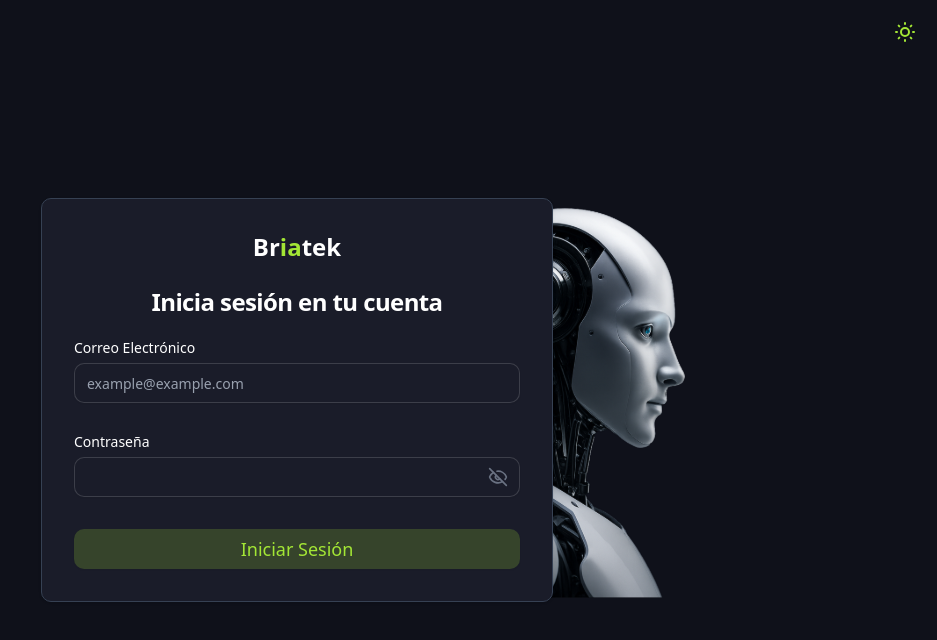
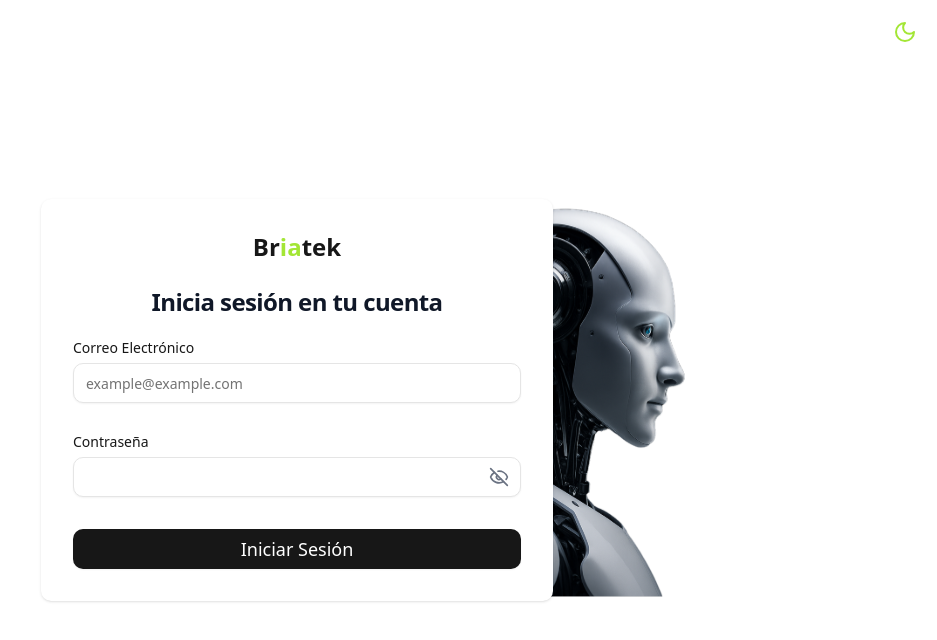
Before and after one commit to leo26275/briatek_auth_front, a React (Vite) app: page / in a window 1280 px wide. Shown: the top 640 px of the page, without its empty margins (343-1280 px from the left). Built offline with nearby package versions, Linux system fonts and the light colour scheme.

Commit message:
tag: adding theme context

```diff
--- /dev/null
+++ b/src/components/common/BRTKLogo.tsx
@@ -0,0 +1,16 @@
+const BRTKLogo = () => {
+    const onGoToLandingPage = () => {
+        console.log('link');
+    };
+
+    return (
+        <div
+            className="text-center text-2xl font-bold text-primary dark:text-white transition-colors duration-300 cursor-pointer"
+            onClick={onGoToLandingPage}
+        >
+            Br<span className="text-custom-green">ia</span>tek
+        </div>
+    );
+};
+
+export default BRTKLogo;
--- /dev/null
+++ b/src/context/ThemeContext.tsx
@@ -0,0 +1,55 @@
+import { createContext, useEffect, useState, type ReactNode } from 'react';
+
+type Theme = 'light' | 'dark';
+
+interface ThemeContextType {
+    theme: Theme;
+    toggleTheme: () => void;
+}
+
+// eslint-disable-next-line react-refresh/only-export-components
+export const ThemeContext = createContext<ThemeContextType>({
+    theme: 'dark',
+    toggleTheme: () => {},
+});
+
+const getPreferredTheme = (): Theme => {
+    try {
+        if (typeof localStorage !== 'undefined') {
+            const storedTheme = localStorage.getItem('theme') as Theme | null;
+
+            if (storedTheme === 'light' || storedTheme === 'dark') return storedTheme;
+        }
+
+        if (typeof window !== 'undefined' && window.matchMedia) {
+            const prefersDark = window.matchMedia('(prefers-color-scheme: dark)').matches;
+
+            return prefersDark ? 'dark' : 'light';
+        }
+    } catch (e) {
+        console.warn('Error reading theme preference:', e);
+    }
+
+    return 'dark';
+};
+
+export const ThemeProvider = ({ children }: { children: ReactNode }) => {
+    const [theme, setTheme] = useState<Theme>(() => getPreferredTheme());
+
+    useEffect(() => {
+        const root = window.document.documentElement;
+
+        if (theme === 'dark') root.classList.add('dark');
+        else root.classList.remove('dark');
+
+        localStorage.setItem('theme', theme);
+    }, [theme]);
+
+    const toggleTheme = () => setTheme((prev) => (prev === 'dark' ? 'light' : 'dark'));
+
+    return (
+        <ThemeContext.Provider value={{ theme, toggleTheme }}>
+            {children}
+        </ThemeContext.Provider>
+    );
+};
--- /dev/null
+++ b/src/hooks/useTheme.hook.ts
@@ -0,0 +1,14 @@
+import { useContext } from 'react';
+
+import { ThemeContext } from '@/context/ThemeContext';
+
+const useTheme = () => {
+    const { theme, toggleTheme } = useContext(ThemeContext);
+
+    return {
+        theme,
+        toggleTheme,
+    };
+};
+
+export default useTheme;
--- a/src/main.tsx
+++ b/src/main.tsx
@@ -4,12 +4,15 @@
 import App from './App.tsx';
 import { BrowserRouter } from 'react-router';
 import ToastProvider from './providers/ToastProvider.tsx';
+import { ThemeProvider } from './context/ThemeContext.tsx';
 
 createRoot(document.getElementById('root')!).render(
     <StrictMode>
         <BrowserRouter>
             <ToastProvider />
-            <App />
+            <ThemeProvider>
+                <App />
+            </ThemeProvider>
         </BrowserRouter>
     </StrictMode>,
 );
--- a/src/pages/LoginPage.tsx
+++ b/src/pages/LoginPage.tsx
@@ -1,13 +1,15 @@
 import { z } from 'zod';
-import { SunMedium } from 'lucide-react';
+import { Moon, SunMedium } from 'lucide-react';
 import toast from 'react-hot-toast';
 import { useNavigate } from 'react-router';
 // components
 import AuthForm from '@/features/auth/components/AuthForm';
+import BRTKLogo from '@/components/common/BRTKLogo';
 // schemas
 import type { authFormSchema } from '@/data/schemas';
 // hook
 import useAxios from '@/hooks/useAxios.hook';
+import useTheme from '@/hooks/useTheme.hook';
 // models
 import type { AuthResponseModel } from '@/features/auth/model/AuthResponse.model';
 // utils
@@ -16,6 +18,7 @@
 const LoginPage = () => {
     const navigate = useNavigate();
     const [state, fetchLogin] = useAxios<object>();
+    const { theme, toggleTheme } = useTheme();
 
     const onSubmit = async (values: z.infer<typeof authFormSchema>) => {
         const response = await fetchLogin({
@@ -48,21 +51,13 @@
         navigate('/');
     };
 
-    const updateTheme = () => {
-        console.log('theme');
-    };
-
-    const onGoToLandingPage = () => {
-        console.log('link');
-    };
-
     return (
         <section className="bg-white dark:bg-primary min-h-screen flex flex-col items-center justify-center">
             <div
                 className="absolute top-5 right-5 text-custom-green cursor-pointer"
-                onClick={updateTheme}
+                onClick={toggleTheme}
             >
-                <SunMedium />
+                {theme == 'dark' ? <SunMedium /> : <Moon />}
             </div>
 
             <div className="w-full flex max-w-7xl p-5 md:p-0">
@@ -71,12 +66,7 @@
                         {/* form container */}
                         <div className="relative bg-white rounded-lg shadow dark:border md:mt-0 xl:p-0 dark:bg-secondary dark:border-gray-700 z-10">
                             <div className="p-6 space-y-4 md:space-y-6 sm:p-8">
-                                <div
-                                    className="text-center text-2xl font-bold text-white transition-colors duration-300 cursor-pointer"
-                                    onClick={onGoToLandingPage}
-                                >
-                                    Br<span className="text-custom-green">ia</span>tek
-                                </div>
+                                <BRTKLogo />
 
                                 <h1 className="text-center text-xl font-bold leading-tight tracking-tight text-gray-900 md:text-2xl dark:text-white">
                                     Inicia sesión en tu cuenta
```
Also changed, not shown: 1 other file (tests, documents, lock files or other folders).
